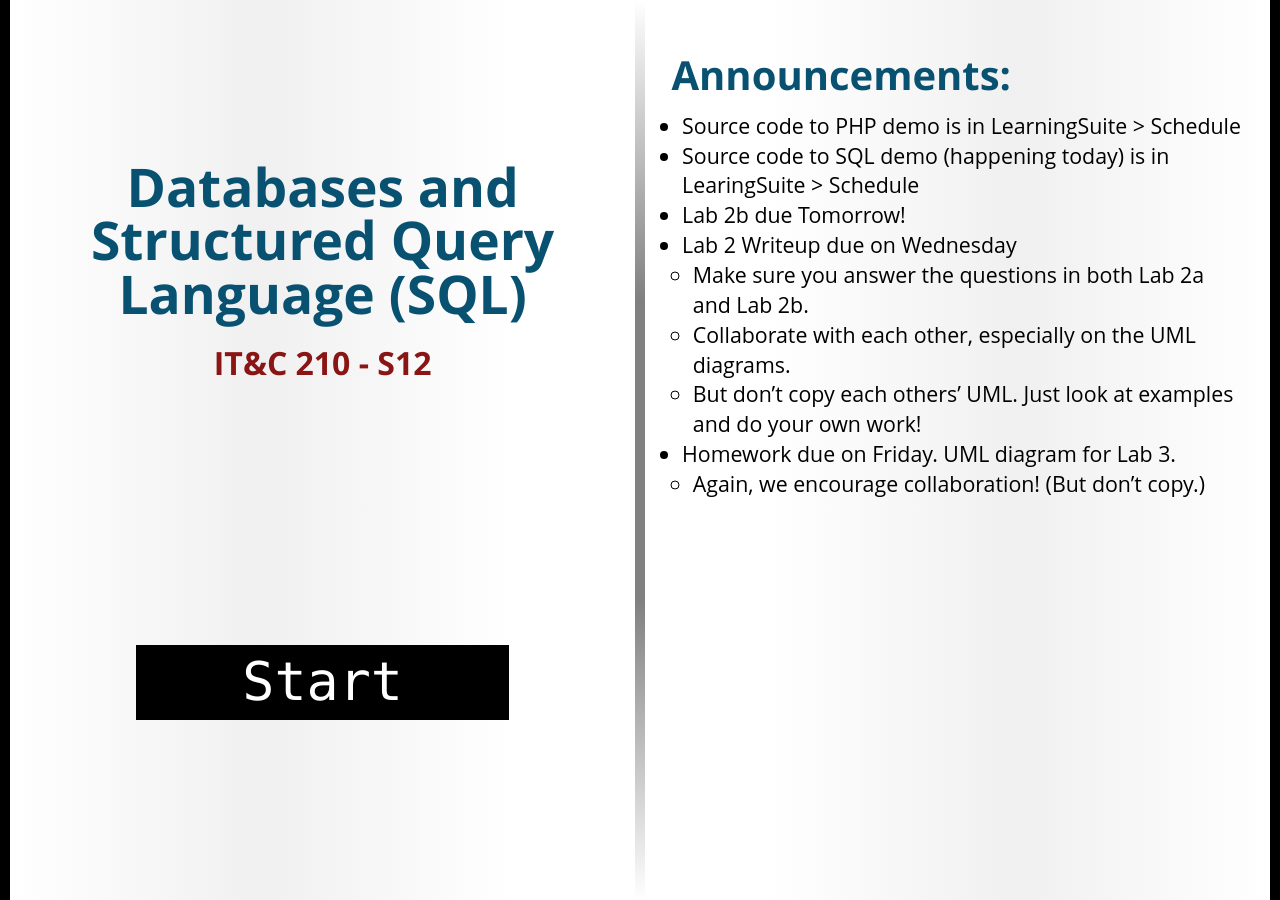
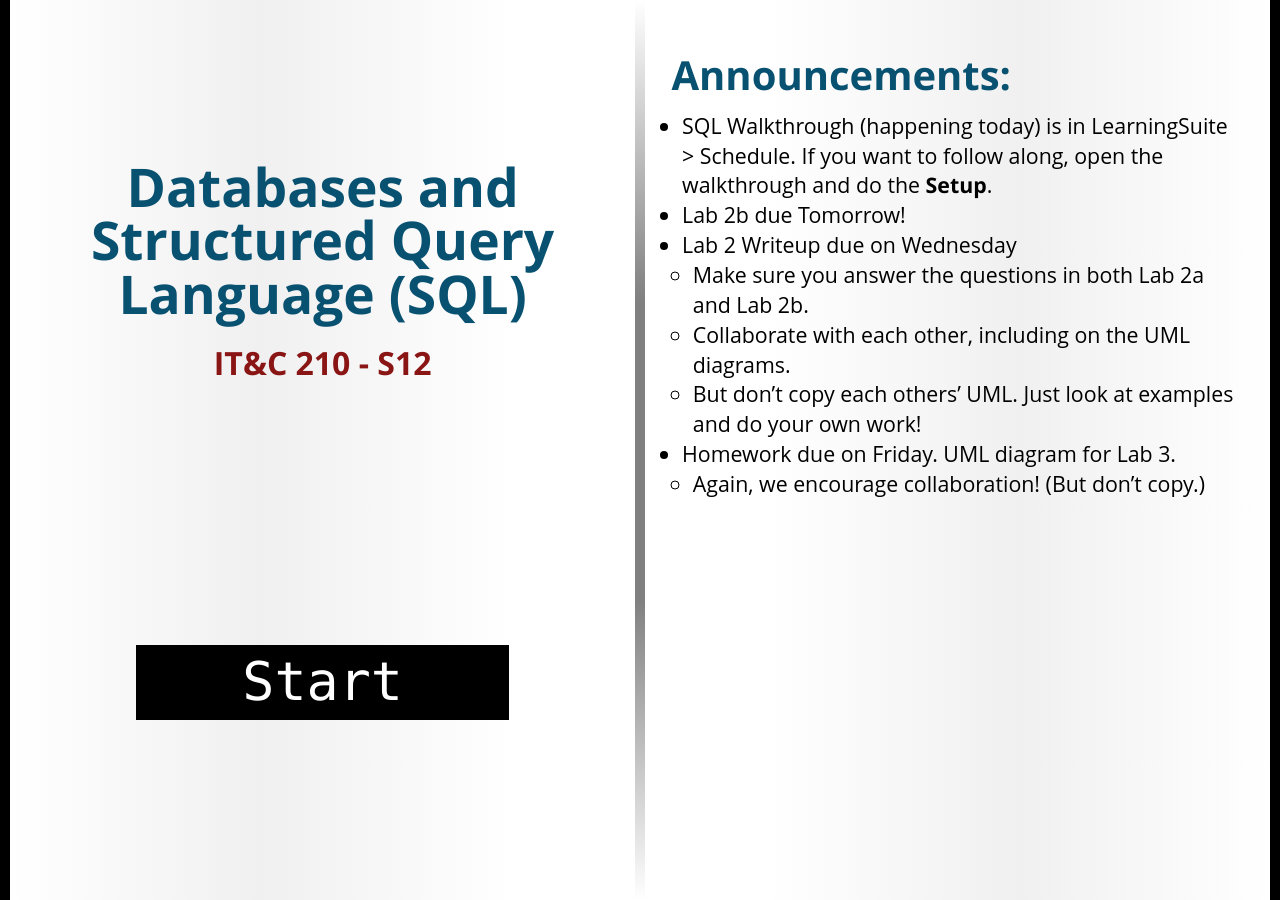
Before and after one commit to BYU-ITC-210/BYU-ITC-210.github.io, a Jekyll site: the page built from _welcome/S12.md, in a window 1280 px wide. Built offline with Jekyll 4.4.1, drawn with Linux system fonts in a browser that asks for light colours; some web fonts are replaced.

Commit message:
Welcome S11

```diff
--- a/_welcome/S12.md
+++ b/_welcome/S12.md
@@ -2,12 +2,11 @@
 title: Databases and Structured Query Language (SQL)
 session: S12
 ---
-* Source code to PHP demo is in LearningSuite > Schedule
-* Source code to SQL demo (happening today) is in LearingSuite > Schedule
+* SQL Walkthrough (happening today) is in LearningSuite > Schedule. If you want to follow along, open the walkthrough and do the **Setup**.
 * Lab 2b due Tomorrow!
 * Lab 2 Writeup due on Wednesday
     * Make sure you answer the questions in both Lab 2a and Lab 2b.
-    * Collaborate with each other, especially on the UML diagrams.
+    * Collaborate with each other, including on the UML diagrams.
     * But don't copy each others' UML. Just look at examples and do your own work!
 * Homework due on Friday. UML diagram for Lab 3.
     * Again, we encourage collaboration! (But don't copy.)
```
